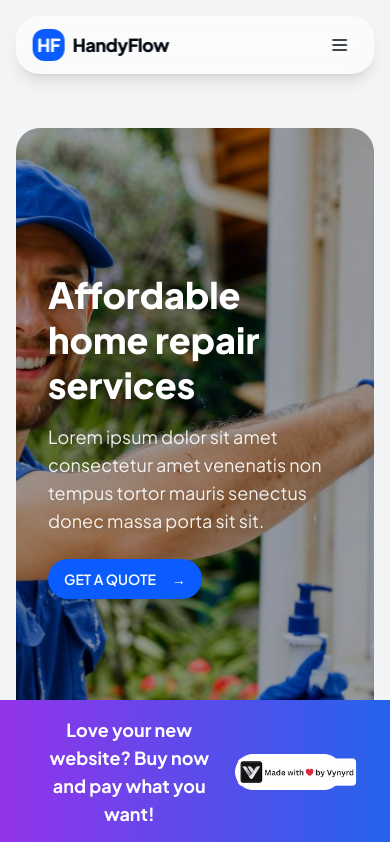
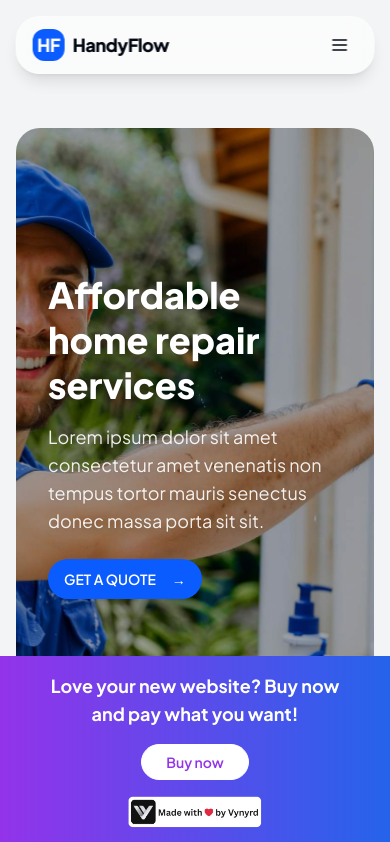
Before and after one commit to Jasparks6/flow-rebuild-magic, a React (Vite) app: page / in a window 390 px wide. Shown: the top 842 px of the page. Built offline with nearby package versions, Linux system fonts and the light colour scheme.

Commit message:
Update brand badge alignment
Update the brand badge with the provided image. Align the badge to the far right on desktop, below the "Buy Now" button on mobile, and to the right of the "Buy Now" button on tablet, ensuring no overlap.

```diff
--- a/src/components/site/StickyBuyBar.tsx
+++ b/src/components/site/StickyBuyBar.tsx
@@ -4,8 +4,9 @@ const StickyBuyBar = () => {
   return (
     <div className="fixed inset-x-0 bottom-0 z-50">
       <div className="bg-gradient-to-r from-purple-600 to-blue-600 text-white py-4 px-4">
-        <div className="container mx-auto flex items-center justify-center relative">
-          <div className="flex items-center gap-6">
+        <div className="container mx-auto">
+          {/* Mobile Layout */}
+          <div className="flex flex-col items-center gap-4 sm:hidden">
             <p className="text-lg font-bold text-center">
               Love your new website? Buy now and pay what you want!
             </p>
@@ -21,14 +22,66 @@ const StickyBuyBar = () => {
                 Buy now
               </a>
             </Button>
+            <div className="flex justify-center">
+              <img
+                src="/lovable-uploads/8ff3a0b5-55e4-450f-933d-1f724b4c50c3.png"
+                alt="Made with love by Vynyrd"
+                className="h-8 w-auto object-contain"
+              />
+            </div>
           </div>
 
-          <div className="absolute right-4 flex items-center">
+          {/* Tablet Layout */}
+          <div className="hidden sm:flex lg:hidden items-center justify-center gap-6">
+            <p className="text-lg font-bold text-center">
+              Love your new website? Buy now and pay what you want!
+            </p>
+            <Button
+              variant="outline"
+              size="sm"
+              className="bg-white text-purple-600 border-white hover:bg-gray-100 text-sm px-6 py-2 rounded-full font-semibold"
+              asChild
+            >
+              <a
+                href="https://www.vynyrd.com/checkout?name=John&business_name=ABC%20Realty"
+              >
+                Buy now
+              </a>
+            </Button>
             <img
-              src="/lovable-uploads/ad0db551-d3be-4734-b9a7-8eb1f6e7f4b5.png"
+              src="/lovable-uploads/8ff3a0b5-55e4-450f-933d-1f724b4c50c3.png"
               alt="Made with love by Vynyrd"
               className="h-8 w-auto object-contain"
             />
+          </div>
+
+          {/* Desktop Layout */}
+          <div className="hidden lg:flex items-center justify-center relative">
+            <div className="flex items-center gap-6">
+              <p className="text-lg font-bold text-center">
+                Love your new website? Buy now and pay what you want!
+              </p>
+              <Button
+                variant="outline"
+                size="sm"
+                className="bg-white text-purple-600 border-white hover:bg-gray-100 text-sm px-6 py-2 rounded-full font-semibold"
+                asChild
+              >
+                <a
+                  href="https://www.vynyrd.com/checkout?name=John&business_name=ABC%20Realty"
+                >
+                  Buy now
+                </a>
+              </Button>
+            </div>
+
+            <div className="absolute right-0">
+              <img
+                src="/lovable-uploads/8ff3a0b5-55e4-450f-933d-1f724b4c50c3.png"
+                alt="Made with love by Vynyrd"
+                className="h-8 w-auto object-contain"
+              />
+            </div>
           </div>
         </div>
       </div>
```
Also changed, not shown: public/lovable-uploads/8ff3a0b5-55e4-450f-933d-1f724b4c50c3.png (added).
